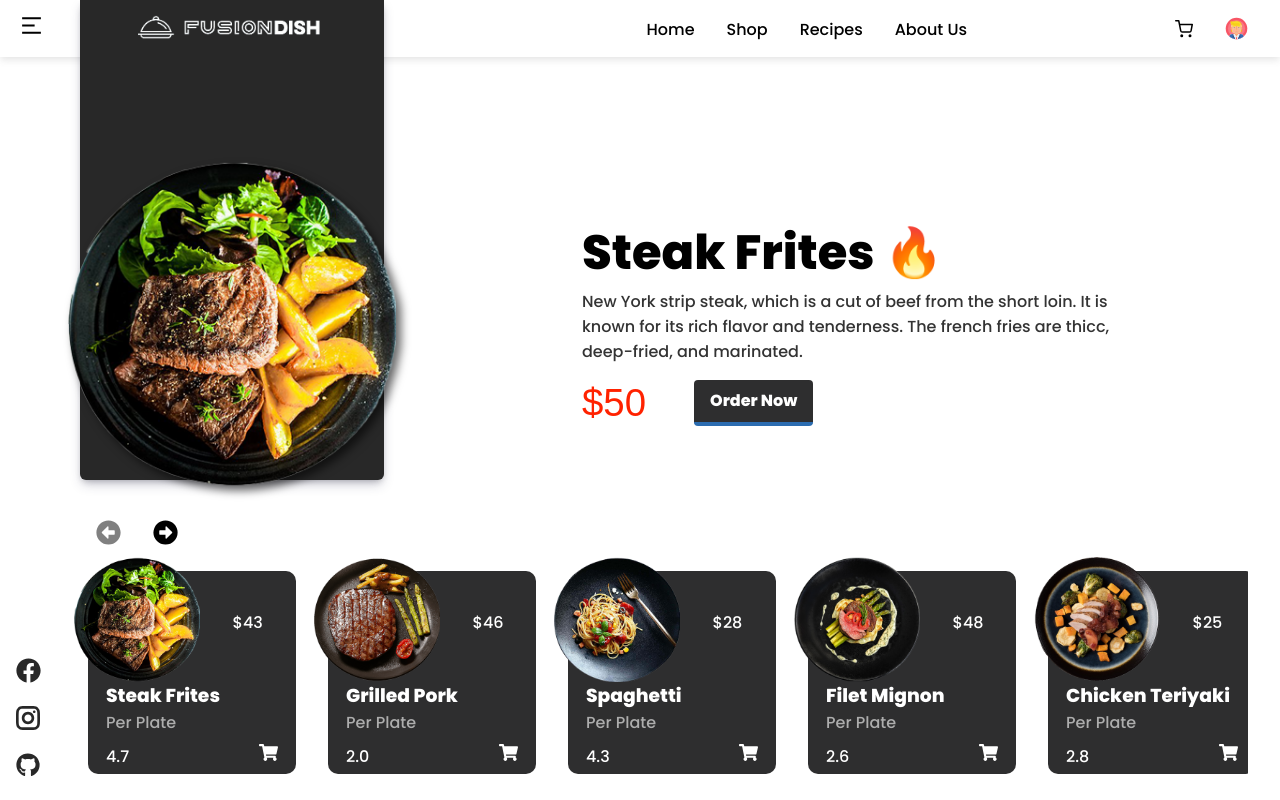
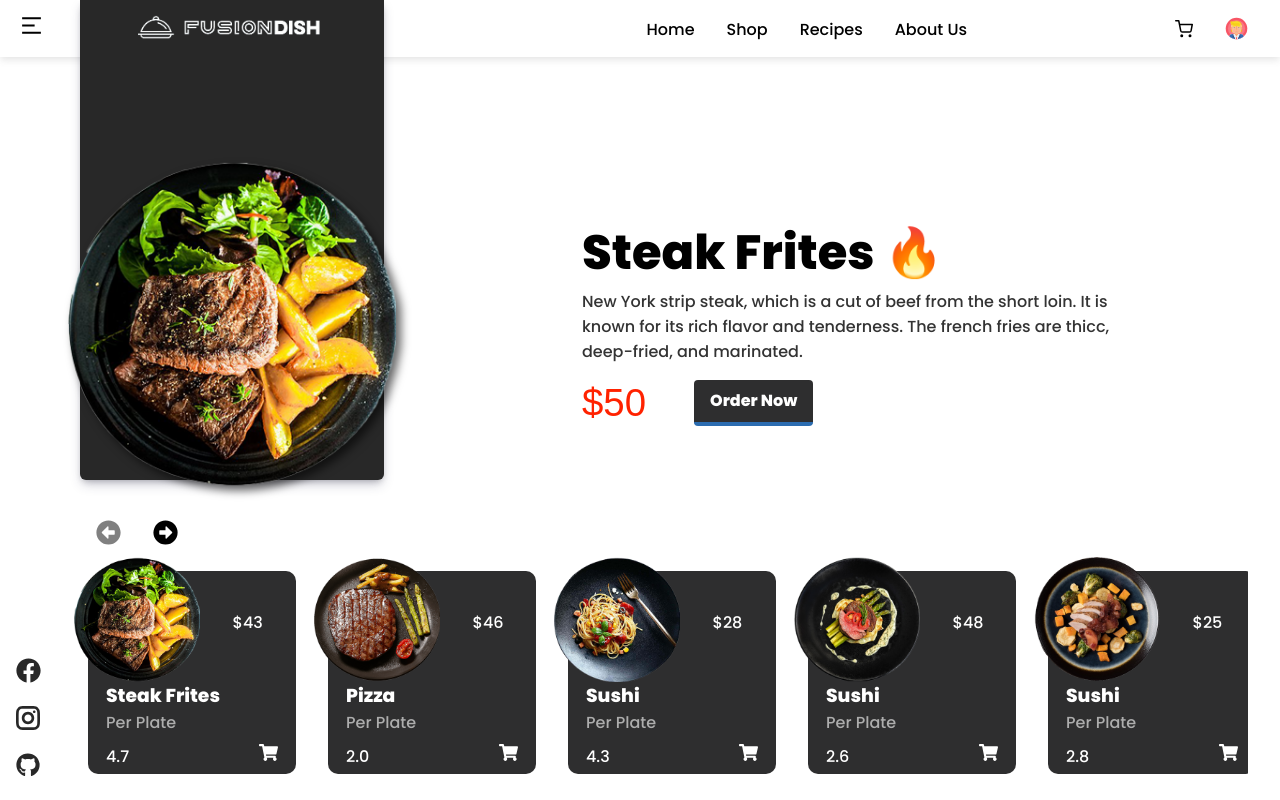
Before and after one commit to Steeve26/fusiondish, a React (Vite) app: page / in a window 1280 px wide. Built offline with nearby package versions, Linux system fonts and the light colour scheme; a web font is replaced by a local one.

Commit message:
added component, cleaned up code

```diff
--- /dev/null
+++ b/src/components/card.jsx
@@ -0,0 +1,23 @@
+import React from 'react'
+import { FaShoppingCart } from 'react-icons/fa'
+import styles from '../pages/home.module.css'
+
+export default function card(data) {
+  return (
+      <div className={styles.cards}>
+        <div className={styles.topHalf}>
+          <img src={data.imageSrc} alt="food" />
+          <span className={styles.foodPrice}>${data.price}</span>
+        </div>
+        <div className={styles.bottomHalf}>
+          <h3>{data.title}</h3>
+          <p>per plate</p>
+
+          <div className={styles.infoAction}>
+            <span>{data.rating}</span>
+            <button><FaShoppingCart color='inherit' size={19}/></button>
+          </div>
+        </div>
+      </div>
+    )
+}
--- a/src/pages/home.jsx
+++ b/src/pages/home.jsx
@@ -13,7 +13,7 @@ import { FaShoppingCart, FaFacebook, FaGithub, FaArrowAltCircleLeft } from "reac
 import { IoMdCloseCircleOutline } from "react-icons/io";
 import { GrInstagram } from "react-icons/gr";
 import { Link } from 'react-router-dom'
-
+import Card from '../components/card'
 export default function home({menu, setMenuOpen}) {
   function getRandomNumber(rating) {
     return rating ? (Math.random() * (4.1 - 1 + 1) + 1).toFixed(1) : Math.floor(Math.random() * (48 - 18 + 1)) + 18
@@ -50,6 +50,63 @@ export default function home({menu, setMenuOpen}) {
     };
   }, [menuRef, menu]);
 
+  const cardsData = [
+    {
+      imageSrc: food1,
+      title: "steak Frites",
+      price: getRandomNumber(),
+      rating: getRandomNumber(true)
+    },
+    {
+      imageSrc: food2,
+      title: "pizza",
+      price: getRandomNumber(),
+      rating: getRandomNumber(true)
+    },
+    {
+      imageSrc: food3,
+      title: "sushi",
+      price: getRandomNumber(),
+      rating: getRandomNumber(true)
+    },
+    {
+      imageSrc: food4,
+      title: "sushi",
+      price: getRandomNumber(),
+      rating: getRandomNumber(true)
+    },
+    {
+      imageSrc: food5,
+      title: "sushi",
+      price: getRandomNumber(),
+      rating: getRandomNumber(true)
+    },
+    {
+      imageSrc: food6,
+      title: "sushi",
+      price: getRandomNumber(),
+      rating: getRandomNumber(true)
+    },
+    {
+      imageSrc: food7,
+      title: "sushi",
+      price: getRandomNumber(),
+      rating: getRandomNumber(true)
+    },
+    {
+      imageSrc: food8,
+      title: "sushi",
+      price: getRandomNumber(),
+      rating: getRandomNumber(true)
+    },
+    {
+      imageSrc: food9,
+      title: "sushi",
+      price: getRandomNumber(),
+      rating: getRandomNumber(true)
+    },
+  ]
+
   return (
     <main className={styles.main}>
       <div className={styles.heroHeader}>
@@ -66,141 +123,7 @@ export default function home({menu, setMenuOpen}) {
 
       <div className={styles.carouselWrapper}>
         <div className={styles.carousel} ref={scrollableDivRef}>
-          <div className={styles.cards}>
-            <div className={styles.topHalf}>
-              <img src={food1} alt="food" />
-              <span className={styles.foodPrice}>${getRandomNumber()}</span>
-            </div>
-            <div className={styles.bottomHalf}>
-              <h3>steak Frites</h3>
-              <p>per plate</p>
-
-              <div className={styles.infoAction}>
-                <span>{getRandomNumber(true)}</span>
-                <button><FaShoppingCart color='inherit' size={19}/></button>
-              </div>
-            </div>
-          </div>
-          <div className={styles.cards}>
-            <div className={styles.topHalf}>
-              <img src={food2} alt="food" />
-              <span className={styles.foodPrice}>${getRandomNumber()}</span>
-            </div>
-            <div className={styles.bottomHalf}>
-              <h3>grilled pork</h3>
-              <p>per plate</p>
-
-              <div className={styles.infoAction}>
-                <span>{getRandomNumber(true)}</span>
-                <button><FaShoppingCart color='inherit' size={19}/></button>
-              </div>
-            </div>
-          </div>
-          <div className={styles.cards}>
-            <div className={styles.topHalf}>
-              <img src={food3} alt="food" />
-              <span className={styles.foodPrice}>${getRandomNumber()}</span>
-            </div>
-            <div className={styles.bottomHalf}>
-              <h3>Spaghetti</h3>
-              <p>per plate</p>
-
-              <div className={styles.infoAction}>
-                <span>{getRandomNumber(true)}</span>
-                <button><FaShoppingCart color='inherit' size={19}/></button>
-              </div>
-            </div>
-          </div>
-          <div className={styles.cards}>
-            <div className={styles.topHalf}>
-              <img src={food4} alt="food" />
-              <span className={styles.foodPrice}>${getRandomNumber()}</span>
-            </div>
-            <div className={styles.bottomHalf}>
-              <h3>Filet mignon</h3>
-              <p>per plate</p>
-
-              <div className={styles.infoAction}>
-                <span>{getRandomNumber(true)}</span>
-                <button><FaShoppingCart color='inherit' size={19}/></button>
-              </div>
-            </div>
-          </div>
-          <div className={styles.cards}>
-            <div className={styles.topHalf}>
-              <img src={food5} alt="food" />
-              <span className={styles.foodPrice}>${getRandomNumber()}</span>
-            </div>
-            <div className={styles.bottomHalf}>
-              <h3>Chicken teriyaki</h3>
-              <p>per plate</p>
-
-              <div className={styles.infoAction}>
-                <span>{getRandomNumber(true)}</span>
-                <button><FaShoppingCart color='inherit' size={19}/></button>
-              </div>
-            </div>
-          </div>
-          <div className={styles.cards}>
-            <div className={styles.topHalf}>
-              <img src={food6} alt="food" />
-              <span className={styles.foodPrice}>${getRandomNumber()}</span>
-            </div>
-            <div className={styles.bottomHalf}>
-              <h3>rib eye</h3>
-              <p>per plate</p>
-
-              <div className={styles.infoAction}>
-                <span>{getRandomNumber(true)}</span>
-                <button><FaShoppingCart color='inherit' size={19}/></button>
-              </div>
-            </div>
-          </div>
-          <div className={styles.cards}>
-            <div className={styles.topHalf}>
-              <img src={food7} alt="food" />
-              <span className={styles.foodPrice}>${getRandomNumber()}</span>
-            </div>
-            <div className={styles.bottomHalf}>
-              <h3>beef stir fry</h3>
-              <p>per plate</p>
-
-              <div className={styles.infoAction}>
-                <span>{getRandomNumber(true)}</span>
-                <button><FaShoppingCart color='inherit' size={19}/></button>
-              </div>
-            </div>
-          </div>
-          <div className={styles.cards}>
-            <div className={styles.topHalf}>
-              <img src={food8} alt="food" />
-              <span className={styles.foodPrice}>${getRandomNumber()}</span>
-            </div>
-            <div className={styles.bottomHalf}>
-              <h3>classic steak</h3>
-              <p>per plate</p>
-
-              <div className={styles.infoAction}>
-                <span>{getRandomNumber(true)}</span>
-                <button><FaShoppingCart color='inherit' size={19}/></button>
-              </div>
-            </div>
-          </div>
-          <div className={styles.cards}>
-            <div className={styles.topHalf}>
-              <img src={food9} alt="food" />
-              <span className={styles.foodPrice}>${getRandomNumber()}</span>
-            </div>
-            <div className={styles.bottomHalf}>
-              <h3>Beetroot gnocchi</h3>
-              <p>per plate</p>
-
-              <div className={styles.infoAction}>
-                <span>{getRandomNumber(true)}</span>
-                <button><FaShoppingCart color='inherit' size={19}/></button>
-              </div>
-            </div>
-          </div>
+          {cardsData.map( (data, index) => {return <Card key={index} {...data}/>})}
         </div>
 
         <div className={styles.scrollButtons}>
```
